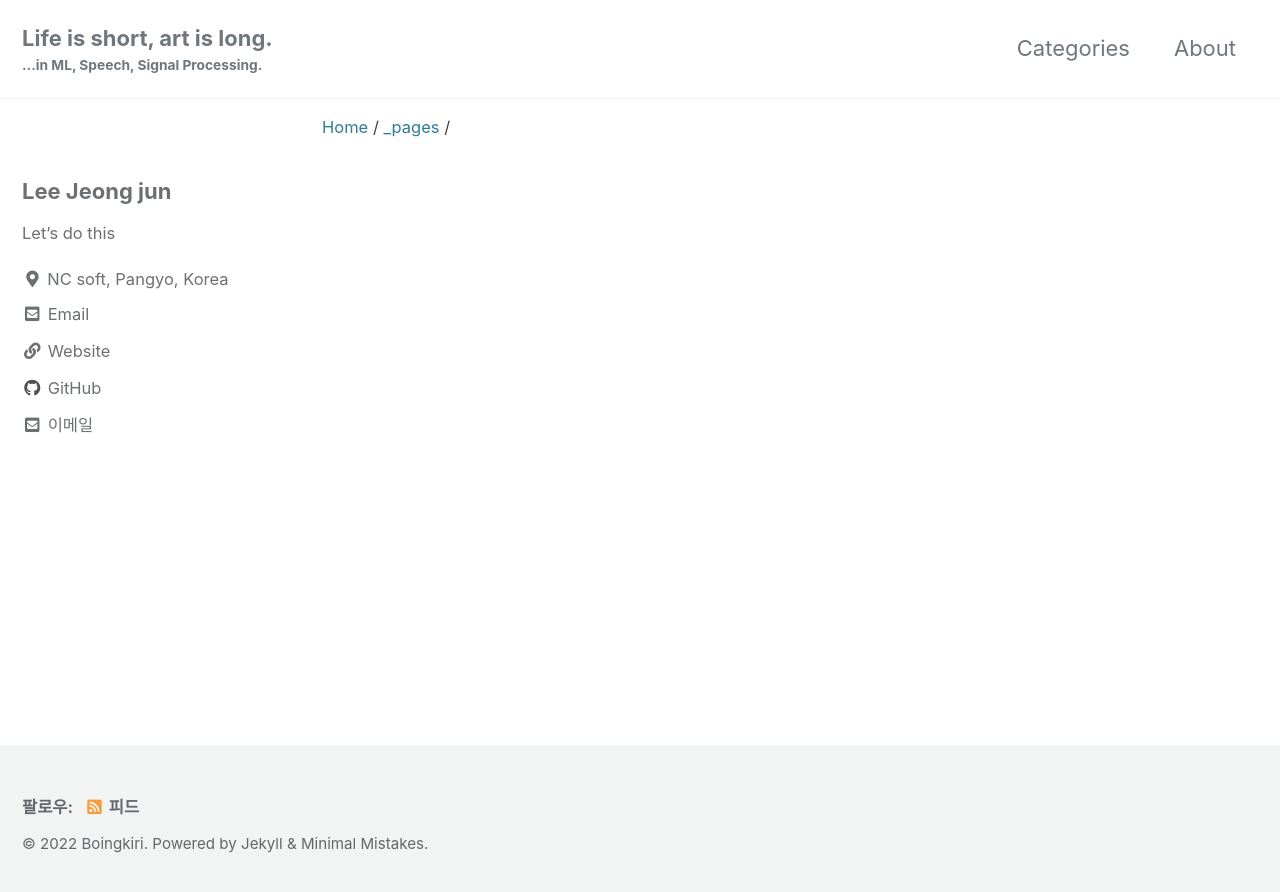
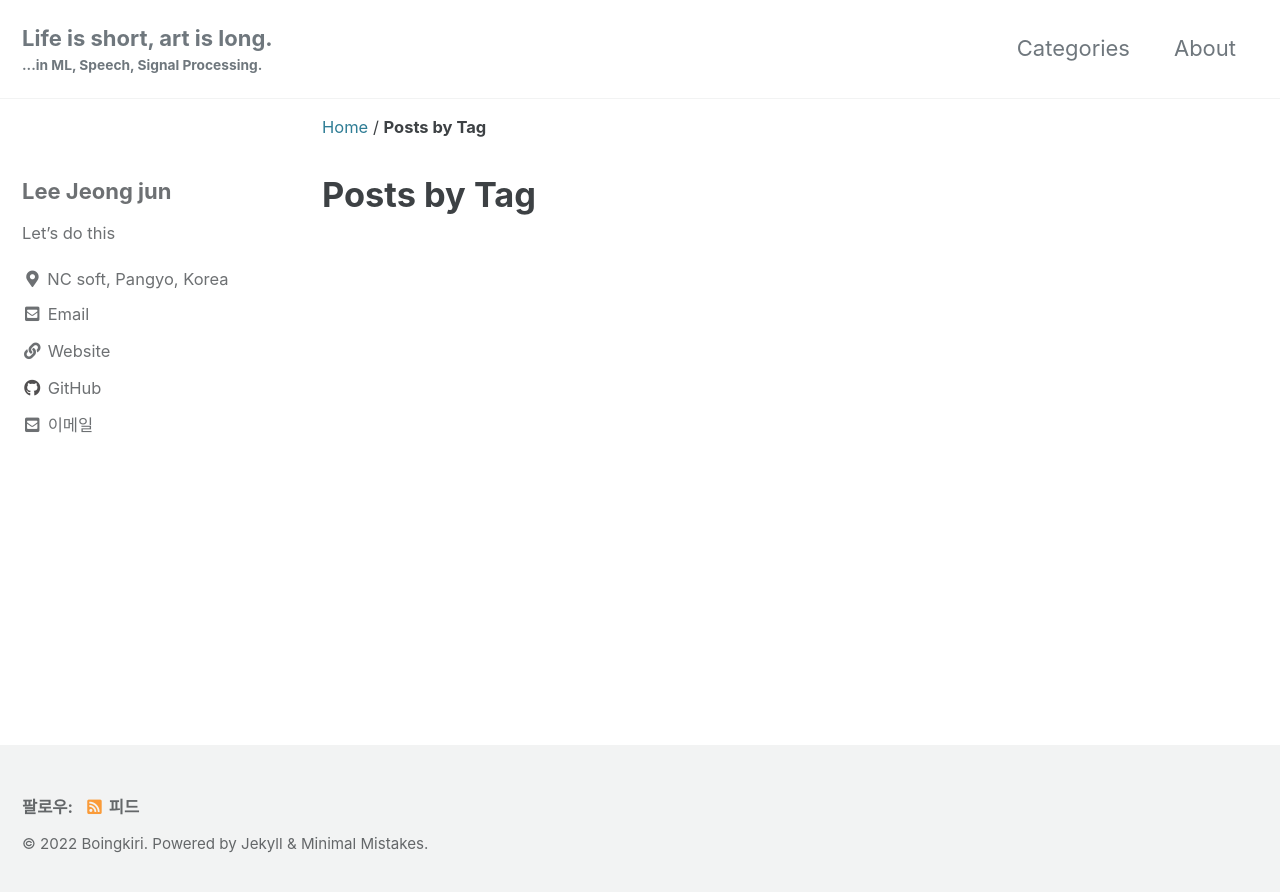
Before and after one commit to boingkiri/boingkiri.github.io, a Jekyll site: the page built from _pages/tag-archive.md, in a window 1280 px wide. Shown: the top 892 px of the page. Built offline with Jekyll 4.4.1, drawn with Linux system fonts in a browser that asks for light colours; cached includes are drawn as plain includes; our own code applies the rules of GitHub Pages for plain Markdown files.

Commit message:
Remain tags

```diff
--- a/_includes/sidebar.html
+++ b/_includes/sidebar.html
@@ -17,7 +17,7 @@
     {% endif %}
 
     <!-- {{page.sidebar}} -->
-    {% include category-list.html %}
+    <!-- {% include category-list.html %} -->
 
   {% endif %}
   </div>
--- a/_pages/tag-archive.md
+++ b/_pages/tag-archive.md
@@ -1,6 +1,6 @@
-<!-- ---
+---
 title: "Posts by Tag"
 layout: tags
 permalink: /tags/
 author_profile: true
---- -->
+---
```
